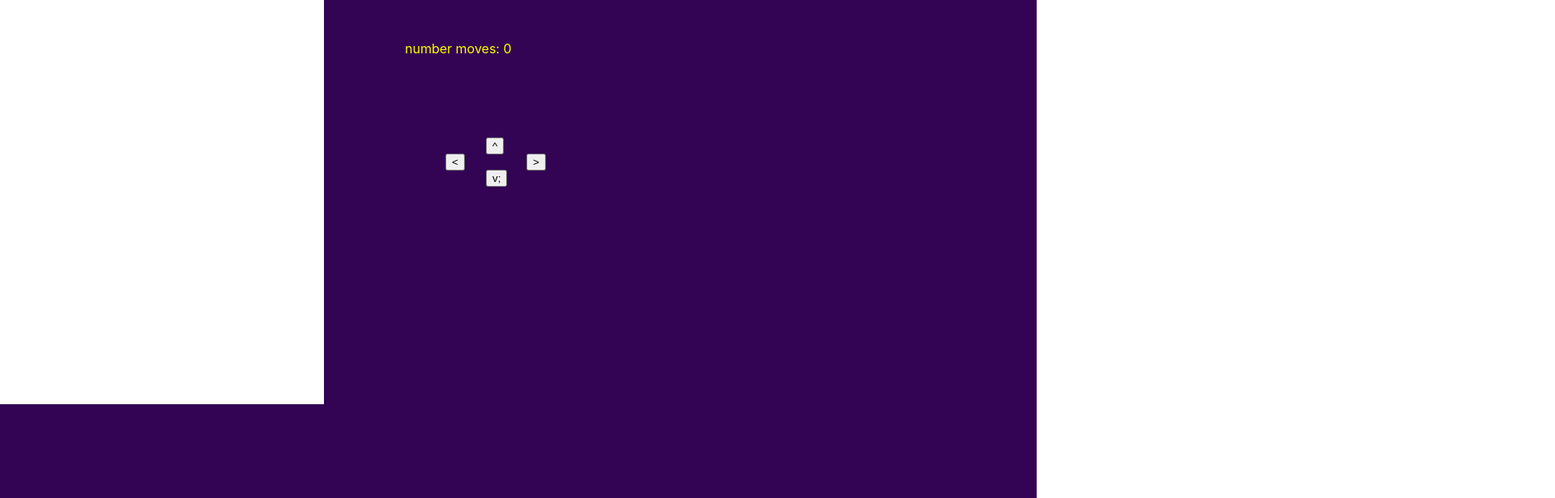
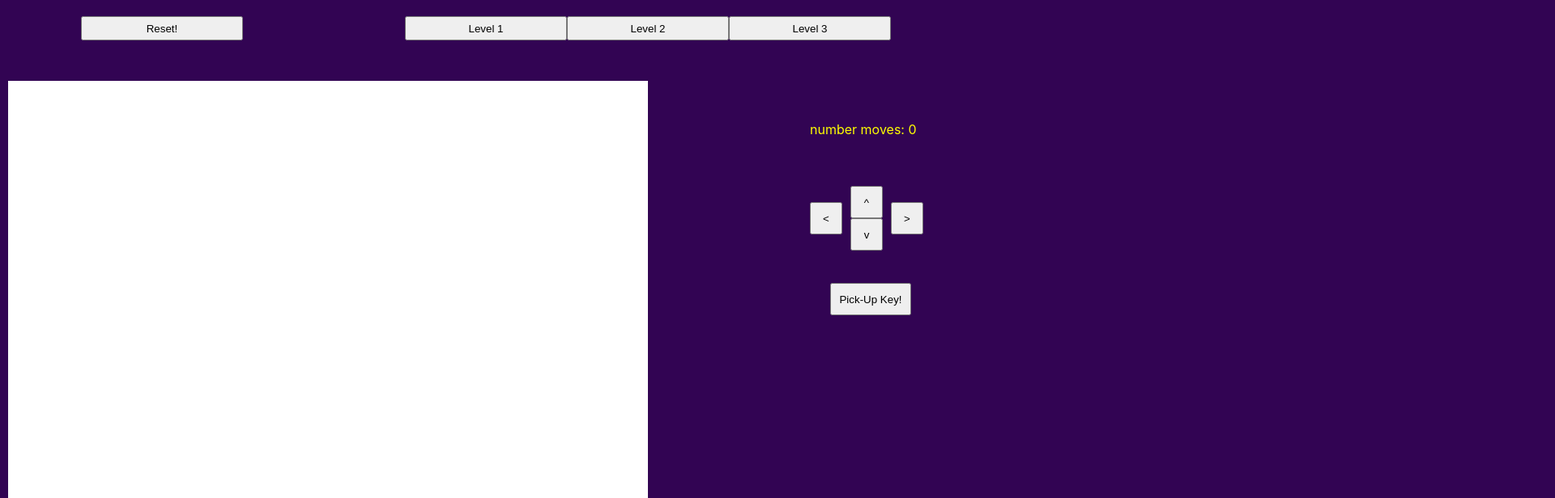
Before and after one commit to jacobchlebowski/software-engineering-3733, a React (Create React App) app in the folder Assignment-IP.2/ninjase/: page / in a window 1280 px wide. Shown: the top 616 px of the page at 81% size, 1920 px wide, since content can reach past the window. Built offline with nearby package versions, Linux system fonts and the light colour scheme.

Commit message:
initial GUI

```diff
--- a/Assignment-IP.2/ninjase/src/App.js
+++ b/Assignment-IP.2/ninjase/src/App.js
@@ -32,18 +32,27 @@ function App() {
 
   return (
       <main style={layout.Appmain} ref={appRef}>
+        <div style={layout.configurationbuttons}>
+        <button style={layout.levelbuttonsone}>Level 1</button>
+        <button style={layout.levelbuttonstwo}>Level 2</button>
+        <button style={layout.levelbuttonsthree}>Level 3</button>
+        </div>
+        <button style={layout.resetbutton}>Reset!</button>
         <canvas tabIndex="1"
         className="App-canvas"
         ref={canvasRef}
         width={layout.canvas.width}
         height={layout.canvas.height}
         />
+        <br></br><text style={layout.signature}>Jacob Chlebowski</text><br></br>
+        <text style={layout.signature}>jachlebowski@wpi.edu</text>
         <label style={layout.text}> {"number moves: " + model.numMoves}</label>
         <div style={layout.buttons}>
             <button style={layout.upbutton}>^</button>
             <button style={layout.leftbutton}>&lt;</button>
             <button style={layout.rightbutton}>&gt;</button>
-            <button style={layout.downbutton}>v;</button>
+            <button style={layout.downbutton}>v</button>
+            <button style={layout.pickupkeybutton}>Pick-Up Key!</button>
         </div>
       </main>
   );
--- a/Assignment-IP.2/ninjase/src/Layout.js
+++ b/Assignment-IP.2/ninjase/src/Layout.js
@@ -1,28 +1,69 @@
 export const layout = {
     canvas :  {
-        height: "500",
-        width: "500",
+        height: "800",
+        width: "800",
     },
 
     Appmain : {
         backgroundColor: "#320453",
-        height: "100vh",
-        width: "100vw",
+        height: "150vh",
+        width: "150vw",
     },
 
     text : {
         position: "absolute",
-        left:500,
-        top:50,
+        left:1000,
+        top:150,
         color:"yellow",
         backgroundColor: "#320453",
         width:150,
     },
 
+
+    signature : {
+        position: "absolute",
+        color:"yellow",
+        backgroundColor: "#320453",
+    },
+
+
+    configurationbuttons : {
+        position: "absolute",
+        left : 500
+    },
+
+
+    levelbuttonsone : {
+        position: "absolute",
+        width:200,
+        height:30,
+        top:20,
+    },
+
+
+    levelbuttonstwo : {
+        position: "absolute",
+        left:200,
+        width:200,
+        height:30,
+        top:20,
+    },
+
+
+    levelbuttonsthree: {
+        position: "absolute",
+        left:400,
+        width:200,
+        height:30,
+        top:20,
+    },
+
+
+
     buttons : {
         position: "absolute",
-        left: 550,
-        top: 90
+        left: 1000,
+        top: 150,
     },
 
 
@@ -30,23 +71,49 @@ export const layout = {
         position: "absolute",
         left:50,
         top:80,
+        width:40,
+        height:40,
     },
 
     downbutton: {
         position: "absolute",
         left:50,
         top:120,
+        width:40,
+        height:40,
     },
 
     leftbutton: {
         position: "absolute",
         top:100,
+        width:40,
+        height:40,
     },
 
     rightbutton: {
         position: "absolute",
         top:100,
         left: 100,
+        width:40,
+        height:40,
+    },
+
+
+    pickupkeybutton: {
+        position: "absolute",
+        left:25,
+        top:200,
+        width:100,
+        height:40,
+    },
+
+
+    resetbutton: {
+        position: "absolute",
+        width:200,
+        height:30,
+        left:100,
+        top:20,
     },
 
 }
--- a/Assignment-IP.2/ninjase/src/boundary/Boundary.js
+++ b/Assignment-IP.2/ninjase/src/boundary/Boundary.js
@@ -17,6 +17,6 @@ export function redrawCanvas(model, canvasObj, appObj){
     let nc = model.configuration.numColumns;
 
     ctx.fillStyle = 'white';
-    ctx.fillRect(0,0,100*nc,100*nr);
+    ctx.fillRect(10,100,200*nc,200*nr);
 
 }
```
